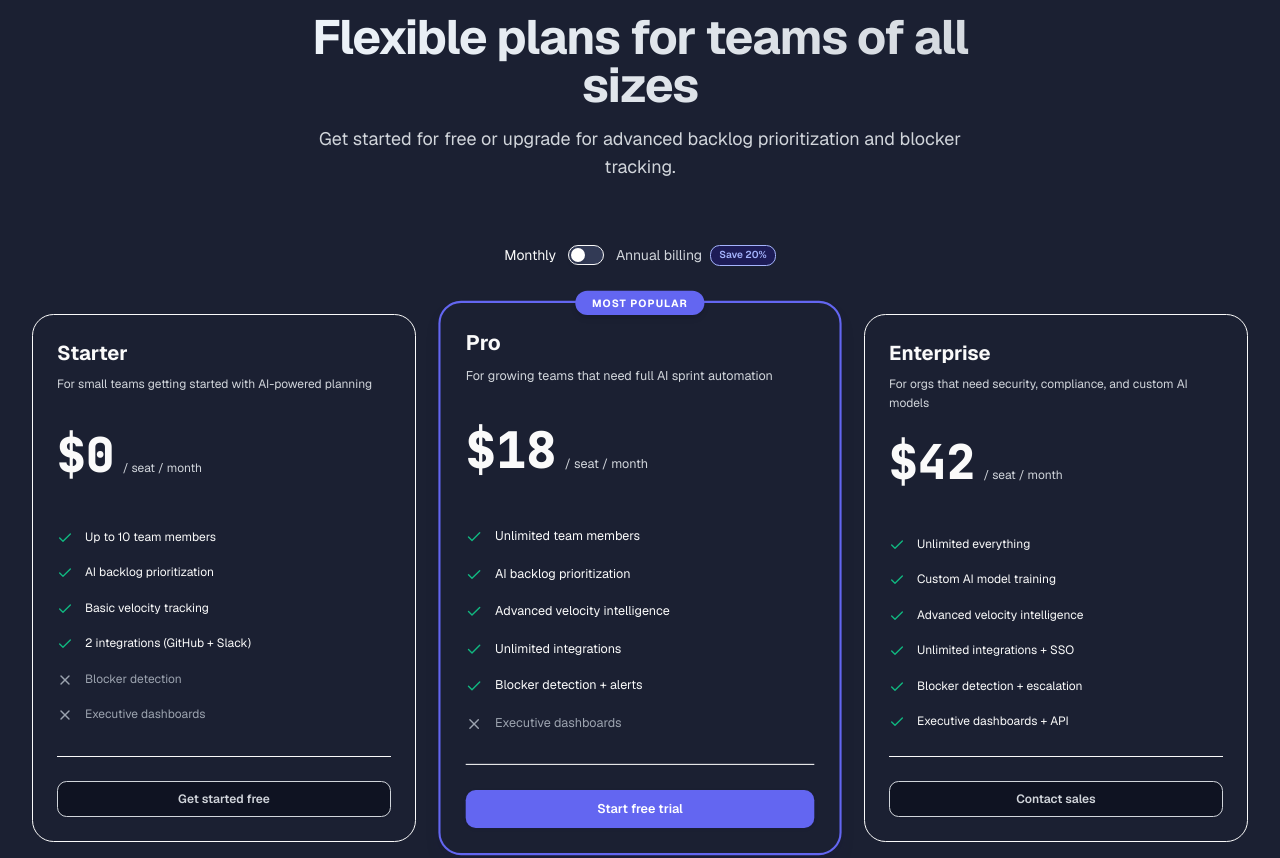
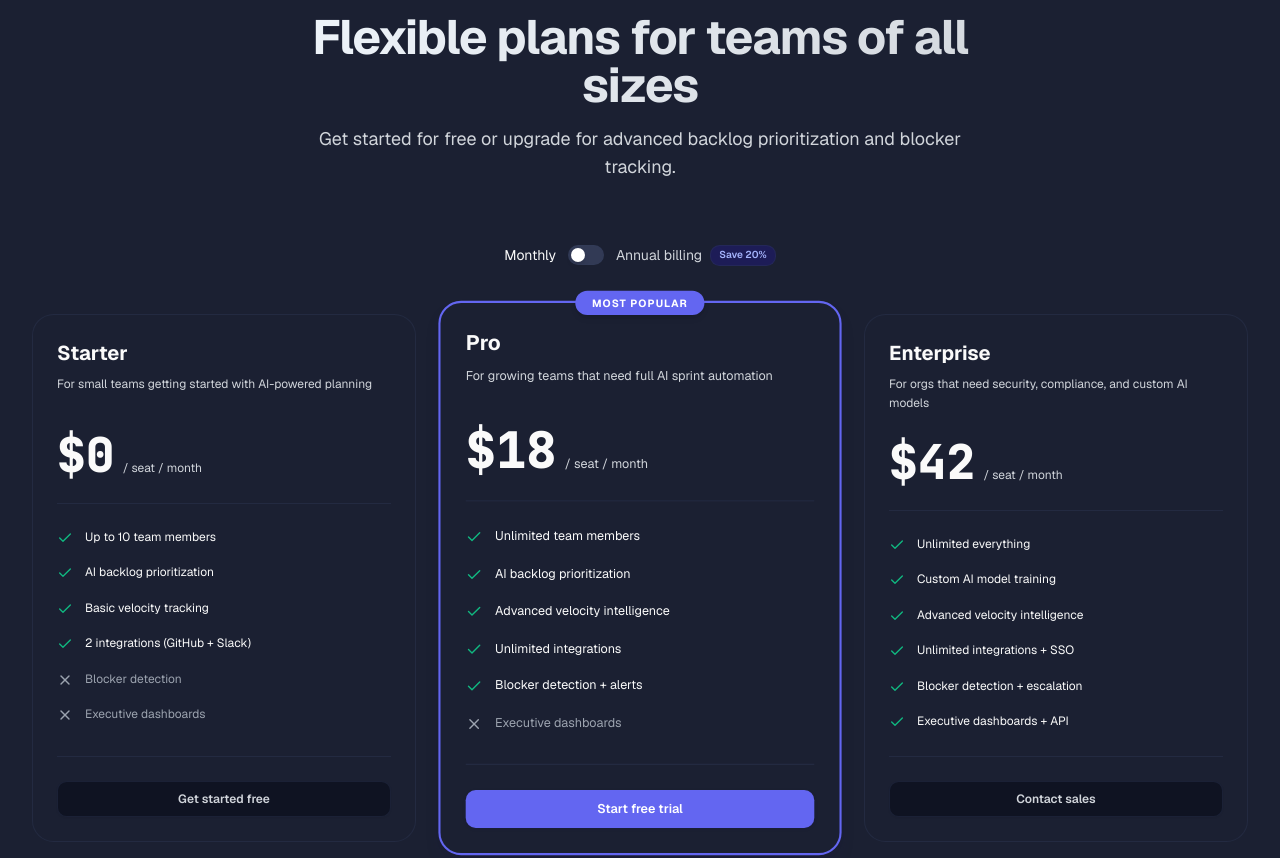
Before and after one commit to danyprastya/flowdesk-saas, a Next.js app: page / in a window 1280 px wide. Shown: the part 3686-4544 px from the top of the page. Built offline with nearby package versions, Linux system fonts and the light colour scheme; no server answers.

Commit message:
fix: resolve circular --border definition rendering solid white fallback borders

```diff
--- a/src/app/globals.css
+++ b/src/app/globals.css
@@ -56,7 +56,6 @@
   --accent-foreground: var(--text-primary);
   --destructive: var(--red);
   --destructive-foreground: #FFFFFF;
-  --border: var(--border);
   --input: var(--surface-2);
   --ring: var(--indigo);
   --radius: 0.75rem;
```
